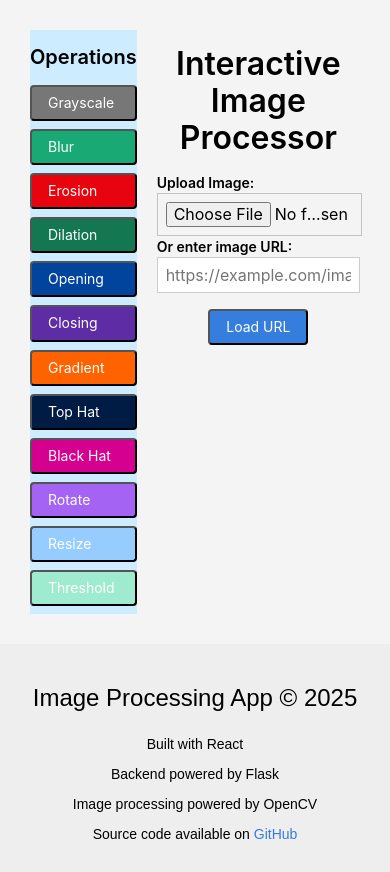
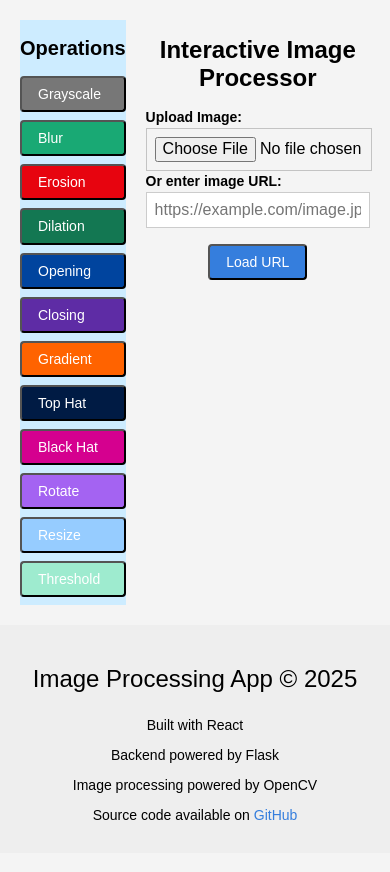
Before and after one commit to Tydotbaba/interactive-web-image-editor, a React (Create React App) app in the folder frontend/: page / in a window 390 px wide. Built offline with nearby package versions, Linux system fonts and the light colour scheme.

Commit message:
added actions workflow

```diff
--- a/frontend/package.json
+++ b/frontend/package.json
@@ -1,7 +1,7 @@
 {
   "name": "frontend",
   "version": "0.1.0",
-  "home": "https://Tydotbaba.github.io/interactive-web-image-editor",
+  "home": "https://Tydotbaba.github.io/interactive-web-image-editor/frontend",
   "private": true,
   "dependencies": {
     "@testing-library/dom": "^10.4.0",
--- a/frontend/src/App.css
+++ b/frontend/src/App.css
@@ -17,17 +17,6 @@ h1 {
     grid-template-columns: 1fr 4fr;
     grid-template-rows: 1fr;
     gap: 20px;
-    margin: 10px;
+    /* margin: 10px 0; */
     padding: 20px;
   }
-
-
-  @media screen and (max-width: 600px) {
-    .zone {
-        grid-template-columns: 1fr;
-    }
-    h1 {
-        font-size: 2em;
-    }
-
-  }
--- a/frontend/src/App.js
+++ b/frontend/src/App.js
@@ -124,10 +124,10 @@ function App() {
 
     return (
       <div>
-      <div className="main sans-serif">
+      <div className="main">
       {/* Sidebar */}
-      <aside className="zone bg-lightest-blue top-0 left-0 bottom-0" >
-        <h2 className="f4 fw6 mv3 tc">Operations</h2>
+      <aside className="bg-lightest-blue top-0 left-0 bottom-0" >
+        <h2 className="f4 fw6 tc">Operations</h2>
         <ul className="list pl0 mv0">
           <li className="mv2">
             <button onClick={() => handleOperationClick('grayscale')} className={`f6 link dim br2 ph3 pv2 dib white bg-gray w-100 tl ${activeOperation === 'grayscale' ? 'bg-dark-gray' : ''}`}>Grayscale</button>
@@ -171,7 +171,7 @@ function App() {
 
       {/* Main Content */}
       <div className="flex-row-m w-100 justify-center " >
-        <h1 className="f1-l f1-m f1-ns fw6 black mv3">Interactive Image Processor</h1>
+        <h1 className="f-5-l f3 fw6 black mv3">Interactive Image Processor</h1>
 
         <div className="flex flex-wrap justify-center">
           <div className="mr3">
@@ -222,7 +222,8 @@ function App() {
         )}
 
         {(activeOperation === 'erosion' || activeOperation === 'dilation' || activeOperation === 'opening' || activeOperation === 'closing' || activeOperation === 'gradient' || activeOperation === 'tophat' || activeOperation === 'blackhat') && (
-          <div className="mt4 tc">
+          <div className="flex flex-wrap justify-center   mt4 tc">
+            <div className='flex flex-wrap justify-center'>
             <label className="db fw6 lh-copy f6">Kernel Size:</label>
             <input
               type="number"
@@ -231,6 +232,9 @@ function App() {
               className="pa2 input-reset ba b--black-20 w-20 mr2"
               disabled={!selectedImage}
             />
+            </div>
+
+            <div className='flex flex-wrap justify-center'>
             <label className="db fw6 lh-copy f6">Iterations:</label>
             <input
               type="number"
@@ -239,6 +243,7 @@ function App() {
               className="pa2 input-reset ba b--black-20 w-20"
               disabled={!selectedImage}
             />
+            </div>
             <button onClick={() => applyOperation(activeOperation, { kernelSize, iterations })} disabled={!selectedImage} className="f6 link dim br2 ph3 pv2 mb2 dib white bg-dark-red ml2">Apply</button>
           </div>
         )}
```
